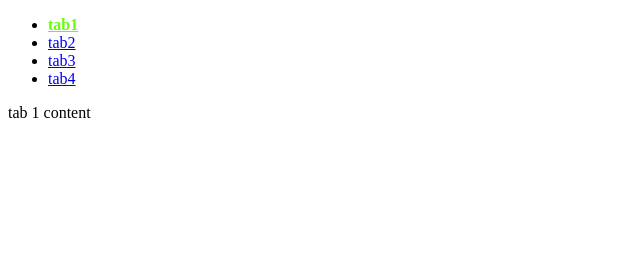
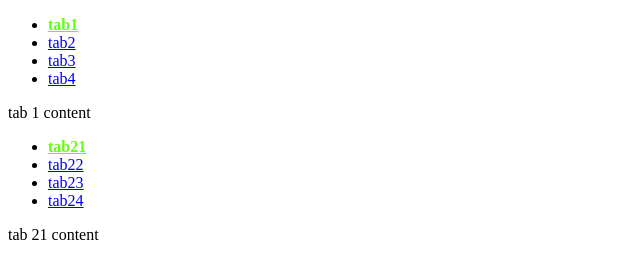
Before and after one commit to Zack2626-ok/du-an-tabzy-js, a website: page index.html in a window 1280 px wide. Shown: the whole page, without its empty margins (0-640 px from the left). Drawn offline with Linux system fonts and the light colour scheme.

Commit message:
tính năng ghi nhớ tab (với hash)

```diff
--- a/index.html
+++ b/index.html
@@ -27,9 +27,27 @@
     <div id="tab3">tab 3 content</div>
     <div id="tab4">tab 4 content</div>
 
+    <ul id="tabs2">
+      <!-- ! tabs -->
+      <li><a href="#tab21">tab21</a></li>
+      <li><a href="#tab22">tab22</a></li>
+      <li><a href="#tab23">tab23</a></li>
+      <li><a href="#tab24">tab24</a></li>
+    </ul>
+
+    <div id="tab21">tab 21 content</div>
+    <div id="tab22">tab 22 content</div>
+    <div id="tab23">tab 23 content</div>
+    <div id="tab24">tab 24 content</div>
+
     <script src="./src/tabzy.js"></script>
     <script>
-      const tabs = new Tabzy("#tabs");
+      const tabs = new Tabzy("#tabs", {
+        remember: true,
+      });
+      const tabs2 = new Tabzy("#tabs2", {
+        remember: true,
+      });
     </script>
   </body>
 </html>
--- a/src/tabzy.js
+++ b/src/tabzy.js
@@ -1,7 +1,7 @@
 const $ = document.querySelector.bind(document);
 const $$ = document.querySelectorAll.bind(document);
 
-function Tabzy(selector) {
+function Tabzy(selector, opction = {}) {
   this.container = $(selector);
   if (!this.container) {
     console.error(`Tabzy not found selector in container ${selector}`);
@@ -29,6 +29,13 @@ function Tabzy(selector) {
 
   if (this.tab.length !== this.panels.length) return;
 
+  this.opt = Object.assign(
+    {
+      remember: false,
+    },
+    opction
+  );
+
   this._originalHTML = this.container.innerHTML;
   // console.log(this._originalHTML);
 
@@ -36,15 +43,19 @@ function Tabzy(selector) {
 }
 
 Tabzy.prototype._init = function () {
-  let tabToActivate = null;
-  const saveTab = localStorage.getItem("tabzy-active");
-  if (saveTab) {
-    tabToActivate = this.tab.find(
-      (tab) => tab.getAttribute("href") === saveTab
-    );
-  } else {
-    tabToActivate = this.tab[0];
-  }
+  // const hash = location.hash;
+  // if (hash) {
+  //   tabToActivate = this.tab.find((tab) => tab.getAttribute("href") === hash) || this.tab[0];
+  // } else {
+  //   tabToActivate = this.tab[0];
+  // }
+
+  const hash = location.hash;
+  const tabToActivate =
+    (this.opt.remember &&
+      hash &&
+      this.tab.find((tab) => tab.getAttribute("href") === hash)) ||
+    this.tab[0];
 
   this._activeTab(tabToActivate);
 
@@ -67,7 +78,9 @@ Tabzy.prototype._activeTab = function (tab) {
   const panelActive = $(tab.getAttribute("href"));
   panelActive.hidden = false;
 
-  localStorage.setItem("tabzy-active", tab.getAttribute("href"));
+  if (this.opt.remember) {
+    history.replaceState(null, null, tab.getAttribute("href"));
+  }
 };
 
 // ? tabs.switch("#tab3")
```
